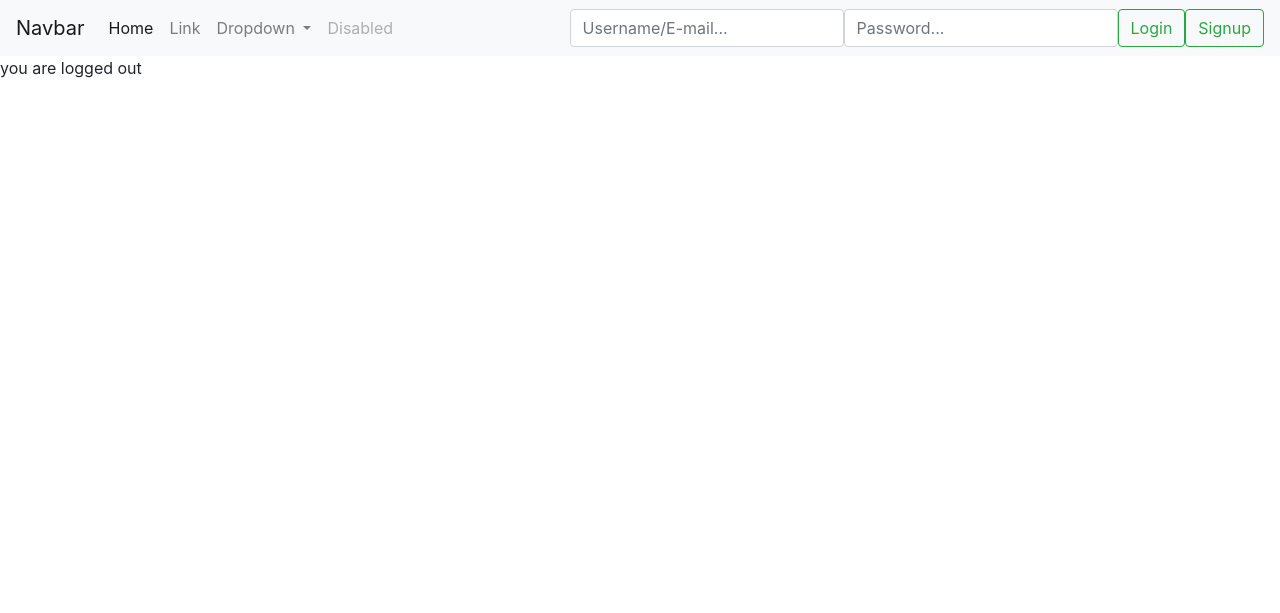
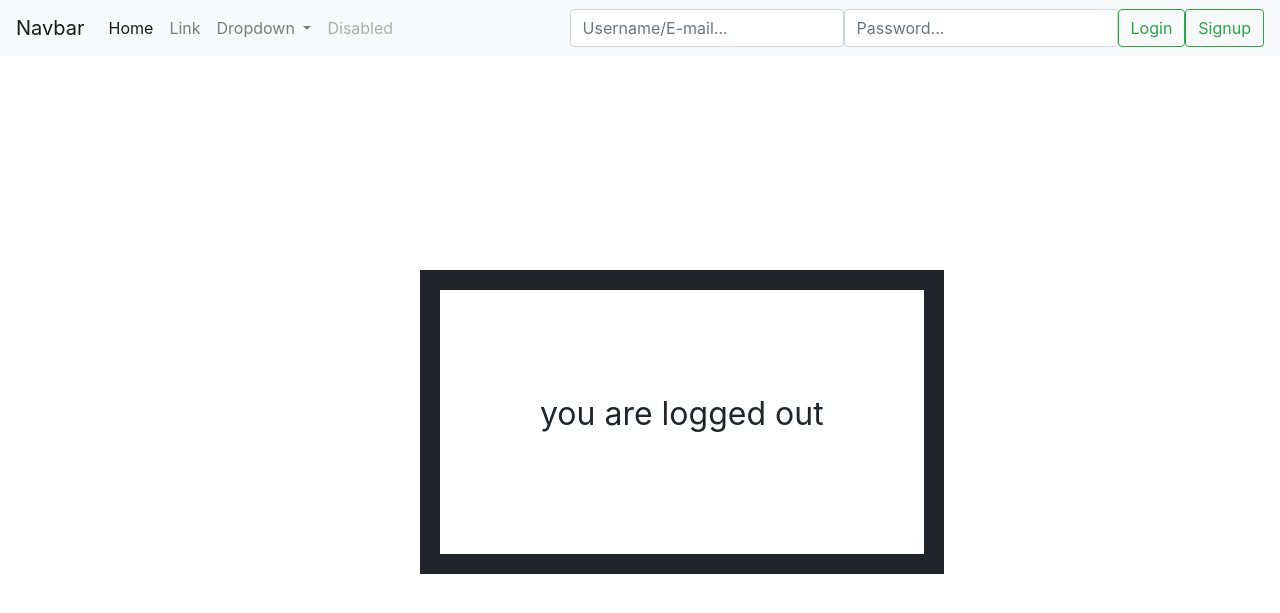
Before and after one commit to zainbits/basic-login-system, a PHP site: page / in a window 1280 px wide. Shown: the top 613 px of the page. Run offline with PHP 8.4, Linux system fonts and the light colour scheme.

Commit message:
navbar added, first UI phase start

```diff
--- a/index.php
+++ b/index.php
@@ -3,6 +3,7 @@
 ?>
 
 <main>
+	<div class="centered zbox">
 		<?php
 		if (isset($_SESSION['userid'])) {
 			echo '<p>you are logged in</p>';
@@ -11,8 +12,9 @@
 			echo '<p>you are logged out</p>';
 		}
 		?>
+	</div>
 </main>
 
-<!-- <?php
+<?php
 require "footer.php";
- ?> -->
+?>
--- a/mycss.css
+++ b/mycss.css
@@ -1,10 +1,14 @@
-.nav-bar	 {
-	display: inline-block;
+.centered {
+	position: fixed;
+	top: 50%;
+	left: 50%;
+	margin-top: -130px;
+	margin-left: -220px;
 }
 
-li {
-	display: inline;
+.zbox {
+	border-style: solid;
+	border-width: 20px;
+	padding: 100px;
+	font-size: 2em;
 }
-form {
-	display: inline;
-}
```
Also changed, not shown: include/logout.inc.php (+4 -4 lines), include/signup.inc.php (indentation only), signup.php (indentation only). Lines whose indentation alone changed are shown as unchanged.
